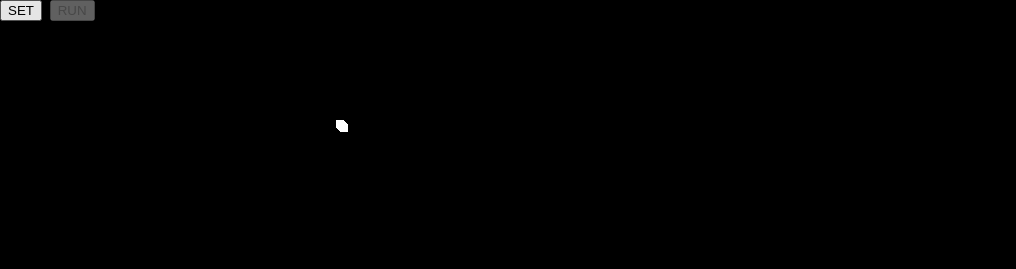
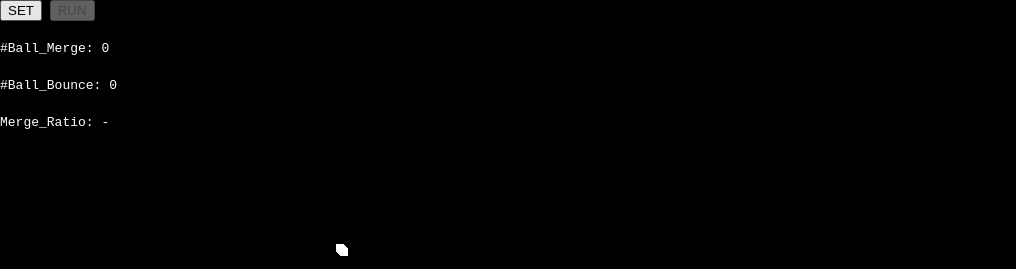
Before and after one commit to CeraChen/COMP5411-project, a plain HTML site: page index.html in a window 1280 px wide. Shown: the top 269 px of the page, 0-1016 px from the left. Drawn offline with nearby package versions, Linux system fonts and the light colour scheme; animation ran at ten frames a second.

Commit message:
support bounce

```diff
--- a/index.html
+++ b/index.html
@@ -12,6 +12,11 @@
                 <button id="set">Set</button>
                 <button id="run">Run</button>
             </div>
+            <div id="counter">
+                <p id="merge"><span className="title">#Ball_Merge: </span><span id="mergeCnt">0</span></p>
+                <p id="bounce"><span className="title">#Ball_Bounce: </span><span id="bounceCnt">0</span></p>
+                <p id="ratio"><span className="title">Merge_Ratio: </span><span id="ratioVal">-</span></p>
+            </div>
         </div>
         <script src="lib/three.js" defer></script>
         <script src="lib/dat.gui.js" defer></script>
--- a/src/constraints.js
+++ b/src/constraints.js
@@ -8,6 +8,7 @@ export const CONTAINER_OPACITY = 0.2;
 export const MAX_VELOCITY = 40;
 export const GRAVITY_ACCELERATION = -10.0; // z
 export const T = 0.025;
+export const MERGING_PROB = 0.5;
 
 // rendering
 export const BALL_SEGMENTS = 36;
--- a/src/engine.js
+++ b/src/engine.js
@@ -101,6 +101,11 @@ var setBtn = document.getElementById("set");
 var runBtn = document.getElementById("run");
 runBtn.disabled = true;
 
+
+var mergeCounter = document.getElementById("mergeCnt");
+var bounceCounter = document.getElementById("bounceCnt");
+var ratioCounter = document.getElementById("ratioVal");
+
 setBtn.onclick = function() {
     hasInitialized = !hasInitialized;
     runBtn.disabled = !hasInitialized;
@@ -115,6 +120,15 @@ runBtn.onclick = function() {
     isSimulating = !isSimulating;
     setBtn.disabled = isSimulating;
     runBtn.textContent = (isSimulating)? "Pause" : "Run";
+
+    if (isSimulating) {
+        bounceCnt = 0;
+        mergeCnt = 0;
+
+        mergeCounter.textContent = String(mergeCnt);
+        bounceCounter.textContent = String(bounceCnt);
+        ratioCounter.textContent = "-";
+    }
 };
 
 function createGUI() {
@@ -269,6 +283,7 @@ planeMesh.rotation.x = Math.PI * -0.5;
 scene.add(planeMesh);
 
 var renderer = new THREE.WebGLRenderer();
+renderer.shadowMap.enabled = true;
 renderer.setPixelRatio(window.devicePixelRatio);
 renderer.setSize(window.innerWidth, window.innerHeight);
 container.appendChild(renderer.domElement);
@@ -280,6 +295,10 @@ var mBall1List = [];
 var mBall2List = [];
 var mBall3List = [];
 var mBallList = [];
+
+// count
+var mergeCnt = 0;
+var bounceCnt = 0;
 
 
 // mainLoop
@@ -324,18 +343,13 @@ function mainLoop() {
             }
 
             if (isDirty) {
-                var tmpList = [];
-                for (var i=0; i<mBallList.length; i++) {
-                    if (mBallList[i].merged) {
-                        scene.remove(mBallList[i].item);
-                    }
-                    else {
-                        tmpList.push(mBallList[i]);
-                    }
-                }
-                mBallList = tmpList;
+                for (var i=0; i<mMergeGroupList.length; i++) {
+                    var dice = Math.random();
+                    if (dice < constraints.MERGING_PROB || mMergeGroupList[i].length > 2) {
+                        mergeCnt += 1;
+                        mergeCounter.textContent = String(mergeCnt);
+                        ratioCounter.textContent = String((mergeCnt/(bounceCnt+mergeCnt)).toFixed(3));
 
-                for (var i=0; i<mMergeGroupList.length; i++) {
                         var mass = 0;
                         var density = 0;
                         var momentum = [0, 0, 0];
@@ -393,6 +407,48 @@ function mainLoop() {
                         const ball = new Ball(item, position, velocity, radius, density, color);
                         mBallList.push(ball);
                     }
+                    else {
+                        bounceCnt += 1;
+                        bounceCounter.textContent = String(bounceCnt);
+                        ratioCounter.textContent = String((mergeCnt/(bounceCnt+mergeCnt)).toFixed(3));
+
+                        for (var j=0; j<mMergeGroupList[i].length; j++) {
+                            mMergeGroupList[i][j].merged = false;
+                        }
+                        const momentum = {
+                            x: mMergeGroupList[i][0].v.x*mMergeGroupList[i][0].m + mMergeGroupList[i][1].v.x*mMergeGroupList[i][1].m,
+                            y: mMergeGroupList[i][0].v.y*mMergeGroupList[i][0].m + mMergeGroupList[i][1].v.y*mMergeGroupList[i][1].m,
+                            z: mMergeGroupList[i][0].v.z*mMergeGroupList[i][0].m + mMergeGroupList[i][1].v.z*mMergeGroupList[i][1].m
+                        }
+                        const v_extra = randomV(0.3);
+                        const v_0 = {
+                            x: -1*Math.sign(mMergeGroupList[i][0].v.x)*(v_extra.x + ((momentum.x*mMergeGroupList[i][0].v.x < 0)? (Math.abs(momentum.x)/mMergeGroupList[i][0].m) : 0)),
+                            y: -1*Math.sign(mMergeGroupList[i][0].v.y)*(v_extra.y + ((momentum.y*mMergeGroupList[i][0].v.y < 0)? (Math.abs(momentum.y)/mMergeGroupList[i][0].m) : 0)),
+                            z: -1*Math.sign(mMergeGroupList[i][0].v.z)*(v_extra.z + ((momentum.z*mMergeGroupList[i][0].v.z < 0)? (Math.abs(momentum.z)/mMergeGroupList[i][0].m) : 0))
+                        };
+                        const v_1 = {
+                            x: -1*Math.sign(mMergeGroupList[i][1].v.x)*(v_extra.x + ((momentum.x*mMergeGroupList[i][1].v.x < 0)? (Math.abs(momentum.x)/mMergeGroupList[i][1].m) : 0)),
+                            y: -1*Math.sign(mMergeGroupList[i][1].v.y)*(v_extra.y + ((momentum.y*mMergeGroupList[i][1].v.y < 0)? (Math.abs(momentum.y)/mMergeGroupList[i][1].m) : 0)),
+                            z: -1*Math.sign(mMergeGroupList[i][1].v.z)*(v_extra.z + ((momentum.z*mMergeGroupList[i][1].v.z < 0)? (Math.abs(momentum.z)/mMergeGroupList[i][1].m) : 0))
+                        };
+                        mMergeGroupList[i][0].v = v_0;
+                        mMergeGroupList[i][1].v = v_1;
+                    }
+
+                }
+
+
+                var tmpList = [];
+                for (var i=0; i<mBallList.length; i++) {
+                    if (mBallList[i].merged) {
+                        scene.remove(mBallList[i].item);
+                    }
+                    else {
+                        tmpList.push(mBallList[i]);
+                    }
+                }
+                mBallList = tmpList;
+                isDirty = false;
             }
         }
     }
@@ -491,10 +547,10 @@ function randomPos(radius) {
     return { x, y, z };
 }
 
-function randomV() {
-    const x = Math.random()*constraints.MAX_VELOCITY;
-    const y = Math.random()*constraints.MAX_VELOCITY;
-    const z = Math.random()*constraints.MAX_VELOCITY;
+function randomV(scaler=1) {
+    const x = Math.random()*constraints.MAX_VELOCITY*scaler;
+    const y = Math.random()*constraints.MAX_VELOCITY*scaler;
+    const z = Math.random()*constraints.MAX_VELOCITY*scaler;
     return { x, y, z };
 }
 
```
Also changed, not shown: main.css (line endings or trailing spaces). Lines whose indentation alone changed are shown as unchanged.
